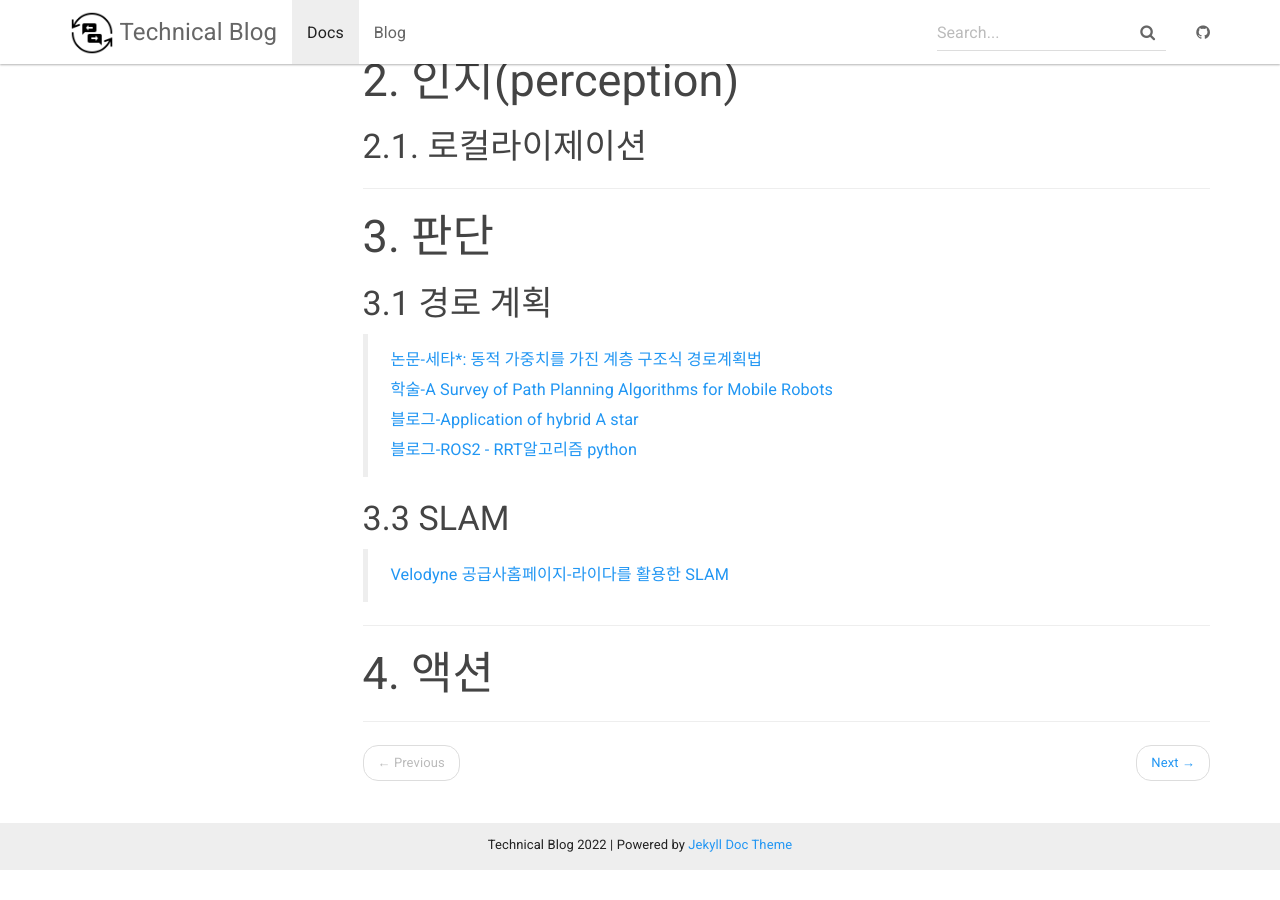
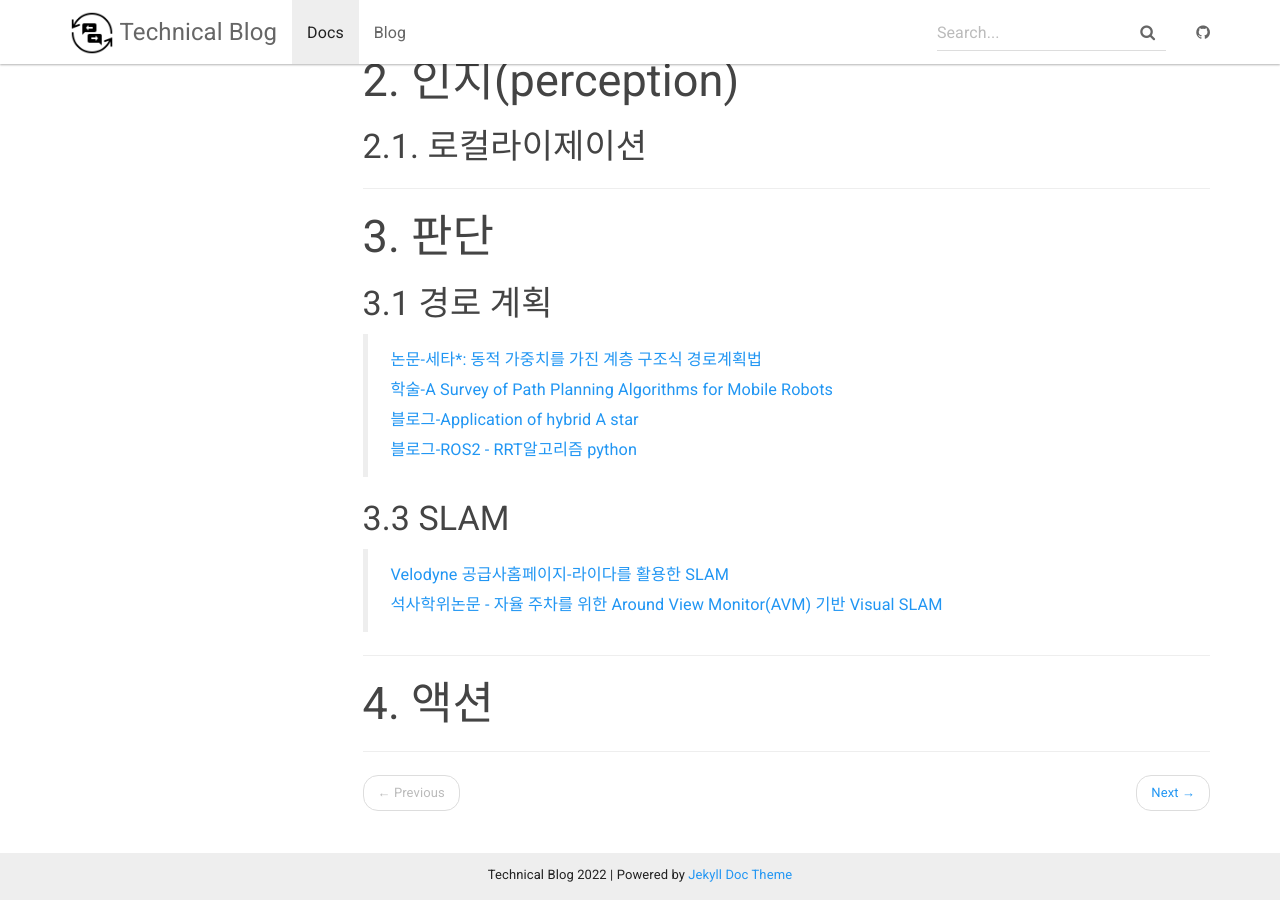
Before and after one commit to contravia-cloud/TechnicalBlog2, a Jekyll site: the page built from _docs/AutonomousDriving/intro.md, in a window 1280 px wide and 900 px high, scrolled down 1006 px. Built offline with Jekyll 4.4.1, drawn with Linux system fonts in a browser that asks for light colours; before the commit the page ends 1876 px from its top, so only the background shows below that.

Commit message:
Update intro.md

```diff
--- a/_docs/AutonomousDriving/intro.md
+++ b/_docs/AutonomousDriving/intro.md
@@ -55,6 +55,7 @@ permalink: /docs/AD1/
 
 ### 3.3 SLAM
 > [Velodyne 공급사홈페이지-라이다를 활용한 SLAM](http://www.lumisol.co.kr/sub/reference/lidar.asp?mode=view&bid=4&s_type=&s_keyword=&s_cate=&idx=212&page=1)
+> [석사학위논문 - 자율 주차를 위한 Around View Monitor(AVM) 기반 Visual SLAM](https://s-space.snu.ac.kr/bitstream/10371/174850/3/000000164251.pdf)
 
 -----
 <a name="action" />
```
